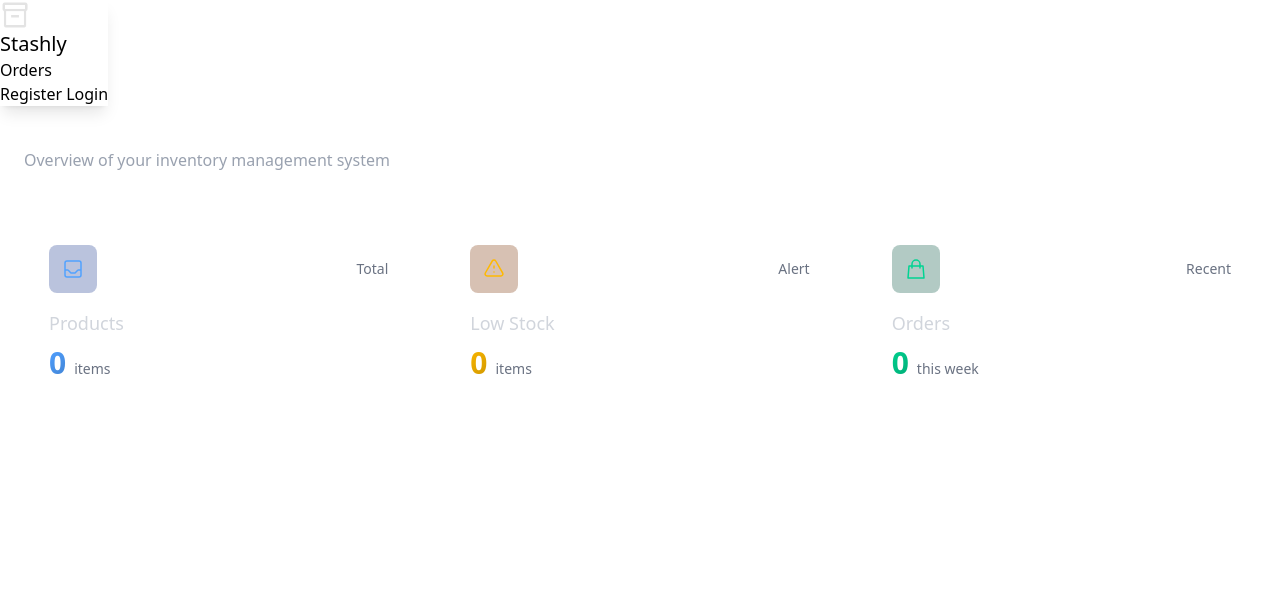
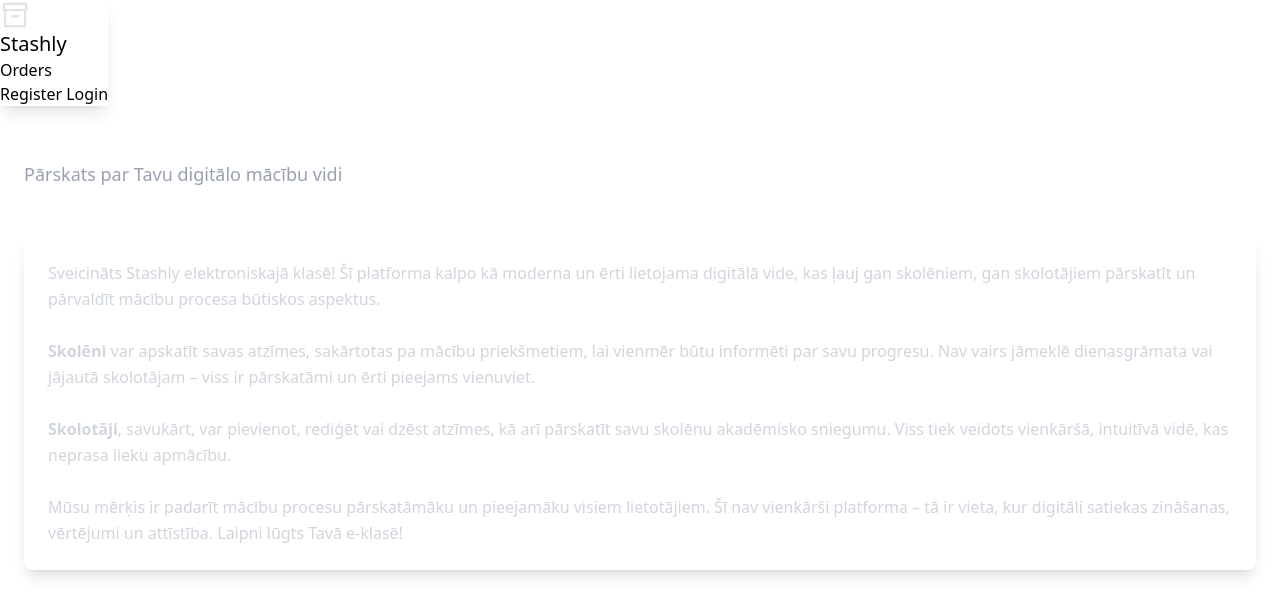
Before and after one commit to kristians2005/GradeViewer, a PHP site: page / in a window 1280 px wide. Shown: the top 616 px of the page. Run offline with PHP 8.4, Linux system fonts and the light colour scheme; data that the repository does not hold is empty; some libraries are stand-ins or nearby versions.

Commit message:
update
update

```diff
--- a/dataBase.php
+++ b/dataBase.php
@@ -8,7 +8,7 @@ class Database
         "dbname" => "inv_sistema",
         "charset" => "utf8mb4",
         "user" => "root",
-        "password" => ""
+        "password" => "root"
     ];
 
     private $pdo;
--- a/views/Dashboard.view.php
+++ b/views/Dashboard.view.php
@@ -1,122 +1,32 @@
 <?php require_once "views/partials/header.view.php"; ?>
-
-<style>
-    .dashboard-container {
-        padding-top: 80px;
-        background-color: #111827;
-        /* dark gray background */
-    }
-
-    .dashboard-card {
-        transition: all 0.2s ease;
-        border: 1px solid rgba(255, 255, 255, 0.05);
-        /* background: rgba(17, 24, 39, 0.8); */
-    }
-
-    .dashboard-card:hover {
-        transform: translateY(-2px);
-        box-shadow: 0 8px 16px rgba(0, 0, 0, 0.4);
-        border-color: rgba(255, 255, 255, 0.1);
-    }
-
-    .stat-value {
-        background: linear-gradient(135deg, currentColor 0%, color-mix(in srgb, currentColor 80%, #000) 100%);
-        -webkit-background-clip: text;
-        -webkit-text-fill-color: transparent;
-        animation: fadeIn 0.6s ease-out;
-    }
-
-    @keyframes fadeIn {
-        from {
-            opacity: 0;
-            transform: translateY(10px);
-        }
-
-        to {
-            opacity: 1;
-            transform: translateY(0);
-        }
-    }
-
-    .card-gradient {
-        background: linear-gradient(to bottom right, #2563eb, #1d4ed8);
-    }
-</style>
 
 <div class="pt-20 bg-base-100 min-h-screen">
     <div class="container mx-auto px-6 py-8 max-w-7xl">
         <!-- Header -->
         <div class="mb-12">
-            <h1 class="text-2xl font-semibold text-white mb-1">Inventory Dashboard</h1>
-            <p class="text-gray-400">Overview of your inventory management system</p>
+            <h1 class="text-3xl font-semibold text-white mb-3">E-klases Paneļa Sākums</h1>
+            <p class="text-gray-400 text-lg">Pārskats par Tavu digitālo mācību vidi</p>
         </div>
 
-        <!-- Quick Insights Cards -->
-        <div class="grid grid-cols-1 md:grid-cols-3 gap-8 mb-12">
-            <!-- Total Products Card -->
-            <div class="dashboard-card bg-base-200 rounded-lg p-6">
-                <div class="flex items-center justify-between mb-4">
-                    <div class="bg-blue-900/30 p-3 rounded-lg">
-                        <svg class="w-6 h-6 text-blue-400" fill="none" stroke="currentColor" viewBox="0 0 24 24">
-                            <path stroke-linecap="round" stroke-linejoin="round" stroke-width="1.5"
-                                d="M20 13V6a2 2 0 00-2-2H6a2 2 0 00-2 2v7m16 0v5a2 2 0 01-2 2H6a2 2 0 01-2-2v-5m16 0h-2.586a1 1 0 00-.707.293l-2.414 2.414a1 1 0 01-.707.293h-3.172a1 1 0 01-.707-.293l-2.414-2.414A1 1 0 006.586 13H4">
-                            </path>
-                        </svg>
-                    </div>
-                    <span class="text-sm font-medium text-gray-500">Total</span>
-                </div>
-                <h3 class="text-lg font-medium text-gray-300 mb-2">Products</h3>
-                <div class="flex items-baseline">
-                    <span class="text-3xl font-bold text-blue-400 stat-value"><?php echo $productCount; ?></span>
-                    <span class="ml-2 text-sm text-gray-500">items</span>
-                </div>
-            </div>
-
-            <!-- Low Stock Items Card -->
-            <div class="dashboard-card bg-base-200 rounded-lg p-6">
-                <div class="flex items-center justify-between mb-4">
-                    <div class="bg-amber-900/30 p-3 rounded-lg">
-                        <svg class="w-6 h-6 text-amber-400" fill="none" stroke="currentColor" viewBox="0 0 24 24">
-                            <path stroke-linecap="round" stroke-linejoin="round" stroke-width="1.5"
-                                d="M12 9v2m0 4h.01m-6.938 4h13.856c1.54 0 2.502-1.667 1.732-3L13.732 4c-.77-1.333-2.694-1.333-3.464 0L3.34 16c-.77 1.333.192 3 1.732 3z">
-                            </path>
-                        </svg>
-                    </div>
-                    <span class="text-sm font-medium text-gray-500">Alert</span>
-                </div>
-                <h3 class="text-lg font-medium text-gray-300 mb-2">Low Stock</h3>
-                <div class="flex items-baseline">
-                    <span class="text-3xl font-bold text-amber-400 stat-value"><?php echo $LowStockProduct ?></span>
-                    <span class="ml-2 text-sm text-gray-500">items</span>
-                </div>
-            </div>
-
-            <!-- Recent Orders Card -->
-            <div class="dashboard-card bg-base-200 rounded-lg p-6">
-                <div class="flex items-center justify-between mb-4">
-                    <div class="bg-emerald-900/30 p-3 rounded-lg">
-                        <svg class="w-6 h-6 text-emerald-400" fill="none" stroke="currentColor" viewBox="0 0 24 24">
-                            <path stroke-linecap="round" stroke-linejoin="round" stroke-width="1.5"
-                                d="M16 11V7a4 4 0 00-8 0v4M5 9h14l1 12H4L5 9z"></path>
-                        </svg>
-                    </div>
-                    <span class="text-sm font-medium text-gray-500">Recent</span>
-                </div>
-                <h3 class="text-lg font-medium text-gray-300 mb-2">Orders</h3>
-                <div class="flex items-baseline">
-                    <span class="text-3xl font-bold text-emerald-400 stat-value"><?php echo $orders ?></span>
-                    <span class="ml-2 text-sm text-gray-500">this week</span>
-                </div>
-            </div>
+        <!-- Introductory Text -->
+        <div class="bg-base-200 p-6 rounded-lg shadow-lg text-gray-300 leading-relaxed">
+            <p>
+                Sveicināts Stashly elektroniskajā klasē! Šī platforma kalpo kā moderna un ērti lietojama digitālā vide, kas ļauj gan skolēniem, gan skolotājiem pārskatīt un pārvaldīt mācību procesa būtiskos aspektus.
+            </p>
+            <br>
+            <p>
+                <strong>Skolēni</strong> var apskatīt savas atzīmes, sakārtotas pa mācību priekšmetiem, lai vienmēr būtu informēti par savu progresu. Nav vairs jāmeklē dienasgrāmata vai jājautā skolotājam – viss ir pārskatāmi un ērti pieejams vienuviet.
+            </p>
+            <br>
+            <p>
+                <strong>Skolotāji</strong>, savukārt, var pievienot, rediģēt vai dzēst atzīmes, kā arī pārskatīt savu skolēnu akadēmisko sniegumu. Viss tiek veidots vienkāršā, intuitīvā vidē, kas neprasa lieku apmācību.
+            </p>
+            <br>
+            <p>
+                Mūsu mērķis ir padarīt mācību procesu pārskatāmāku un pieejamāku visiem lietotājiem. Šī nav vienkārši platforma – tā ir vieta, kur digitāli satiekas zināšanas, vērtējumi un attīstība. Laipni lūgts Tavā e-klasē!
+            </p>
         </div>
-        </td>
-        </tr>
-        </tbody>
-        </table>
     </div>
-</div>
-</div>
-</div>
 </div>
 
 <?php require_once "views/partials/footer.view.php"; ?>
```
